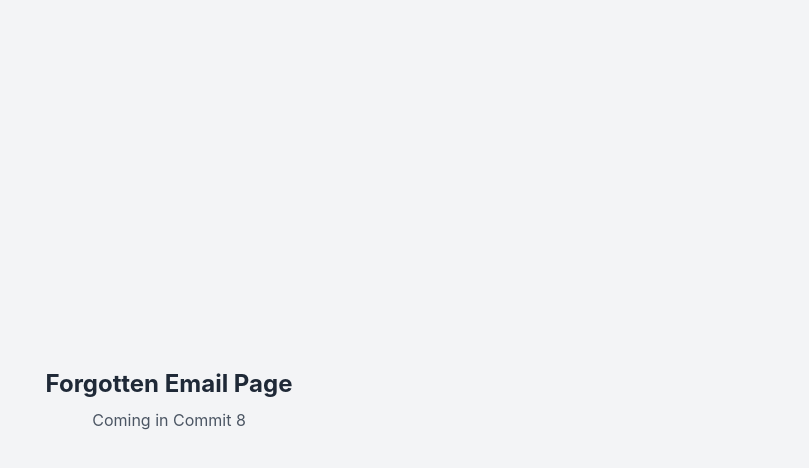
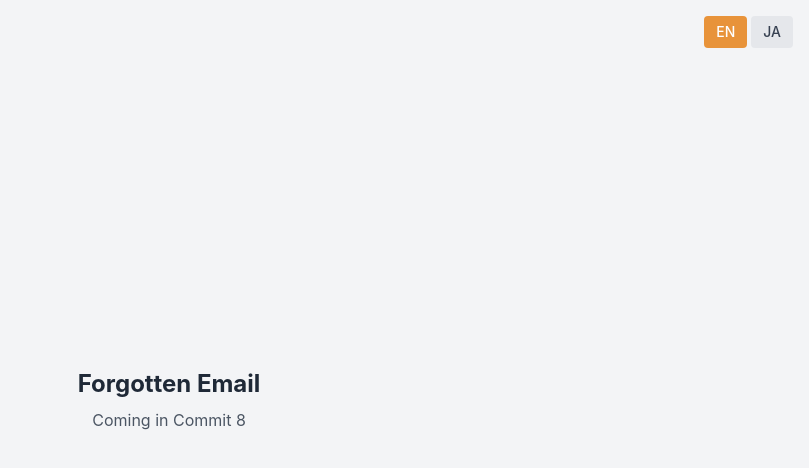
Before and after one commit to tannguyen25121990/home-assignment, a React (Vite) app: page /forgotten-email in a window 1280 px wide. Shown: the top 468 px of the page, without its empty margins (471-1280 px from the left). Built offline with nearby package versions, Linux system fonts and the light colour scheme.

Commit message:
feat: add internationalization (i18n) with English and Japanese support

```diff
--- a/package.json
+++ b/package.json
@@ -19,8 +19,11 @@
     "build-storybook": "storybook build"
   },
   "dependencies": {
+    "i18next": "^25.7.4",
+    "i18next-browser-languagedetector": "^8.2.0",
     "react": "^19.2.0",
     "react-dom": "^19.2.0",
+    "react-i18next": "^16.5.3",
     "react-router-dom": "^7.12.0",
     "zustand": "^5.0.10"
   },
--- a/src/App.tsx
+++ b/src/App.tsx
@@ -1,11 +1,18 @@
 import { BrowserRouter, Routes, Route } from 'react-router-dom'
 import { LoginPage } from './pages/LoginPage'
 import { ForgottenEmailPage } from './pages/ForgottenEmailPage'
+import { LanguagePicker } from './components/LanguagePicker'
+import './i18n'
 import './index.css'
 
 function App() {
   return (
     <BrowserRouter>
+      {/* Language picker in top right corner */}
+      <div className="fixed top-4 right-4 z-50">
+        <LanguagePicker />
+      </div>
+
       <Routes>
         <Route path="/" element={<LoginPage />} />
         <Route path="/forgotten-email" element={<ForgottenEmailPage />} />
--- /dev/null
+++ b/src/components/LanguagePicker.tsx
@@ -0,0 +1,36 @@
+import { useTranslation } from 'react-i18next'
+
+const languages = [
+  { code: 'en', label: 'EN' },
+  { code: 'ja', label: 'JA' },
+]
+
+export function LanguagePicker() {
+  const { i18n } = useTranslation()
+
+  const handleChange = (langCode: string) => {
+    i18n.changeLanguage(langCode)
+  }
+
+  return (
+    <div className="flex gap-1">
+      {languages.map((lang) => (
+        <button
+          key={lang.code}
+          onClick={() => handleChange(lang.code)}
+          className={`
+            px-3 py-1.5 text-sm font-medium rounded transition-colors
+            ${
+              i18n.language === lang.code
+                ? 'bg-primary text-white'
+                : 'bg-gray-200 text-gray-700 hover:bg-gray-300'
+            }
+          `}
+          aria-label={`Switch to ${lang.label}`}
+        >
+          {lang.label}
+        </button>
+      ))}
+    </div>
+  )
+}
--- /dev/null
+++ b/src/i18n/index.ts
@@ -0,0 +1,29 @@
+import i18n from 'i18next'
+import { initReactI18next } from 'react-i18next'
+import LanguageDetector from 'i18next-browser-languagedetector'
+
+import en from './locales/en.json'
+import ja from './locales/ja.json'
+
+const resources = {
+  en: { translation: en },
+  ja: { translation: ja },
+}
+
+i18n
+  .use(LanguageDetector)
+  .use(initReactI18next)
+  .init({
+    resources,
+    fallbackLng: 'en',
+    supportedLngs: ['en', 'ja'],
+    interpolation: {
+      escapeValue: false, // React already escapes
+    },
+    detection: {
+      order: ['localStorage', 'navigator'],
+      caches: ['localStorage'],
+    },
+  })
+
+export default i18n
--- /dev/null
+++ b/src/i18n/locales/en.json
@@ -0,0 +1,30 @@
+{
+  "common": {
+    "login": "Login",
+    "submit": "Submit",
+    "loading": "Loading...",
+    "email": "Email",
+    "firstName": "First Name",
+    "lastName": "Last Name",
+    "forgottenEmail": "Forgotten your email?"
+  },
+  "login": {
+    "title": "Welcome Back",
+    "placeholder": "Enter your email address",
+    "button": "Login",
+    "welcomeMessage": "Welcome back, {{email}}!",
+    "invalidEmail": "Please enter a valid email address"
+  },
+  "forgottenEmail": {
+    "title": "Forgotten Email",
+    "description": "If you've forgotten your email address, please enter your first and last name below. We'll search our records and try to help you recover your account.",
+    "firstNamePlaceholder": "Enter your first name",
+    "lastNamePlaceholder": "Enter your last name",
+    "button": "Find My Email",
+    "successMessage": "We will try to email you {{firstName}} {{lastName}}..."
+  },
+  "language": {
+    "en": "English",
+    "ja": "日本語"
+  }
+}
--- /dev/null
+++ b/src/i18n/locales/ja.json
@@ -0,0 +1,30 @@
+{
+  "common": {
+    "login": "ログイン",
+    "submit": "送信",
+    "loading": "読み込み中...",
+    "email": "メールアドレス",
+    "firstName": "名",
+    "lastName": "姓",
+    "forgottenEmail": "メールアドレスをお忘れですか？"
+  },
+  "login": {
+    "title": "おかえりなさい",
+    "placeholder": "メールアドレスを入力してください",
+    "button": "ログイン",
+    "welcomeMessage": "おかえりなさい、{{email}}さん！",
+    "invalidEmail": "有効なメールアドレスを入力してください"
+  },
+  "forgottenEmail": {
+    "title": "メールアドレスを忘れた",
+    "description": "メールアドレスをお忘れの場合は、以下に氏名を入力してください。記録を検索し、アカウントの回復をお手伝いします。",
+    "firstNamePlaceholder": "名を入力してください",
+    "lastNamePlaceholder": "姓を入力してください",
+    "button": "メールを検索",
+    "successMessage": "{{firstName}} {{lastName}}様にメールをお送りします..."
+  },
+  "language": {
+    "en": "English",
+    "ja": "日本語"
+  }
+}
--- a/src/pages/ForgottenEmailPage.tsx
+++ b/src/pages/ForgottenEmailPage.tsx
@@ -1,8 +1,12 @@
+import { useTranslation } from 'react-i18next'
+
 export function ForgottenEmailPage() {
+  const { t } = useTranslation()
+
   return (
     <div className="min-h-screen flex items-center justify-center bg-gray-100">
       <div className="text-center">
-        <h1 className="text-2xl font-bold text-gray-800">Forgotten Email Page</h1>
+        <h1 className="text-2xl font-bold text-gray-800">{t('forgottenEmail.title')}</h1>
         <p className="text-gray-600 mt-2">Coming in Commit 8</p>
       </div>
     </div>
--- a/src/pages/LoginPage.tsx
+++ b/src/pages/LoginPage.tsx
@@ -1,8 +1,12 @@
+import { useTranslation } from 'react-i18next'
+
 export function LoginPage() {
+  const { t } = useTranslation()
+
   return (
     <div className="min-h-screen flex items-center justify-center bg-gray-100">
       <div className="text-center">
-        <h1 className="text-2xl font-bold text-gray-800">Login Page</h1>
+        <h1 className="text-2xl font-bold text-gray-800">{t('login.title')}</h1>
         <p className="text-gray-600 mt-2">Coming in Commit 7</p>
       </div>
     </div>
```
Also changed, not shown: 2 other files (tests, documents, lock files or other folders).
